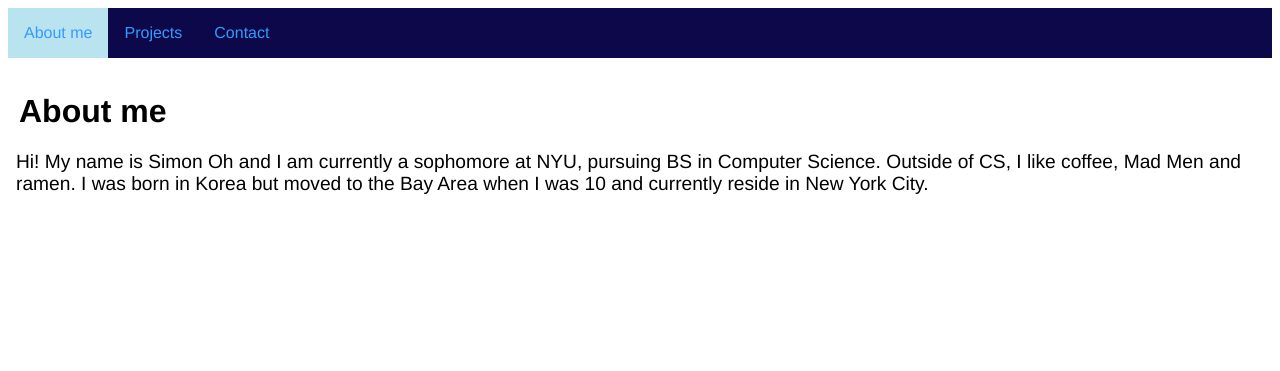
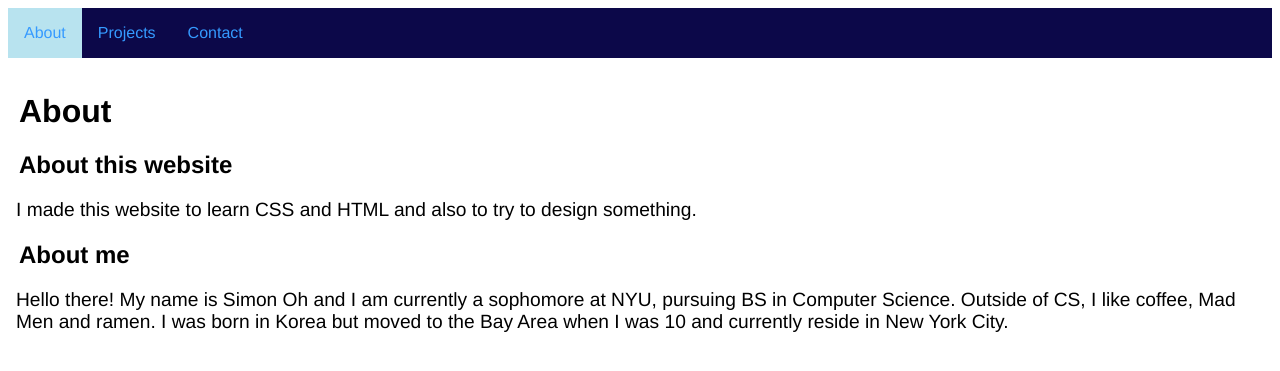
Before and after one commit to simon0h/simon0h.github.io, a Jekyll site: the page built from about/index.html, in a window 1280 px wide. Shown: the top 371 px of the page. Built offline with Jekyll 4.4.1, drawn with Linux system fonts in a browser that asks for light colours.

Commit message:
Update index.html

```diff
--- a/about/index.html
+++ b/about/index.html
@@ -4,18 +4,21 @@ title: About
 ---
 
 <ul>
-  <li><a class = "active" href="/about">About me</a></li>
-  <li><a href="/projects">Projects</a></li>
-  <li><a href="/contact">Contact</a></li>
+	<li><a class = "active" href="/about">About</a></li>
+	<li><a href="/projects">Projects</a></li>
+	<li><a href="/contact">Contact</a></li>
 </ul>
 
 <head>
-<title>About</title>
+	<title>About</title>
 </head>
 
 <body>
-<div>
-<h1> About me </h1>
-<p> Hi! My name is Simon Oh and I am currently a sophomore at NYU, pursuing BS in Computer Science. Outside of CS, I like coffee, Mad Men and ramen. I was born in Korea but moved to the Bay Area when I was 10 and currently reside in New York City.</p>
-</div>
+	<div>
+		<h1> About </h1>
+		<h2> About this website</h2>
+		<p> I made this website to learn CSS and HTML and also to try to design something.</p>
+		<h2> About me</h2>
+		<p> Hello there! My name is Simon Oh and I am currently a sophomore at NYU, pursuing BS in Computer Science. Outside of CS, I like coffee, Mad Men and ramen. I was born in Korea but moved to the Bay Area when I was 10 and currently reside in New York City.</p>
+	</div>
 </body>
```
